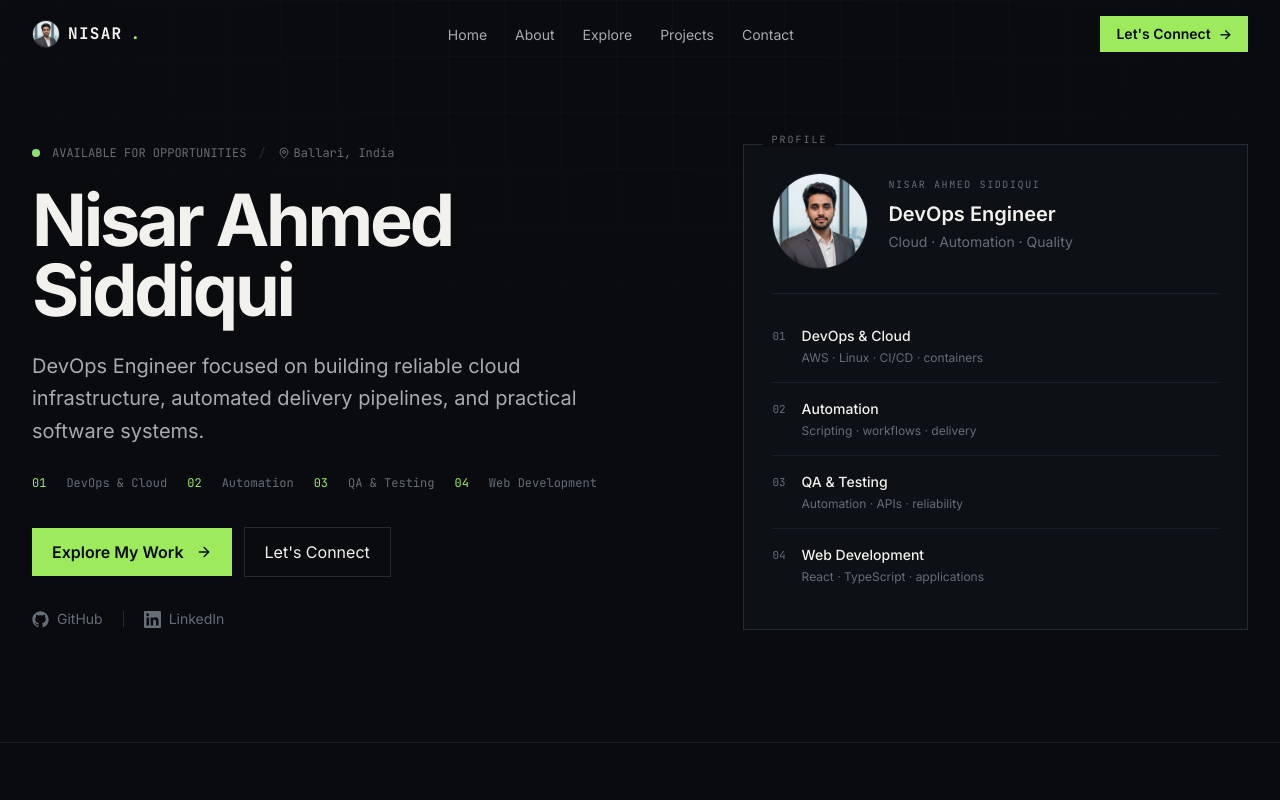
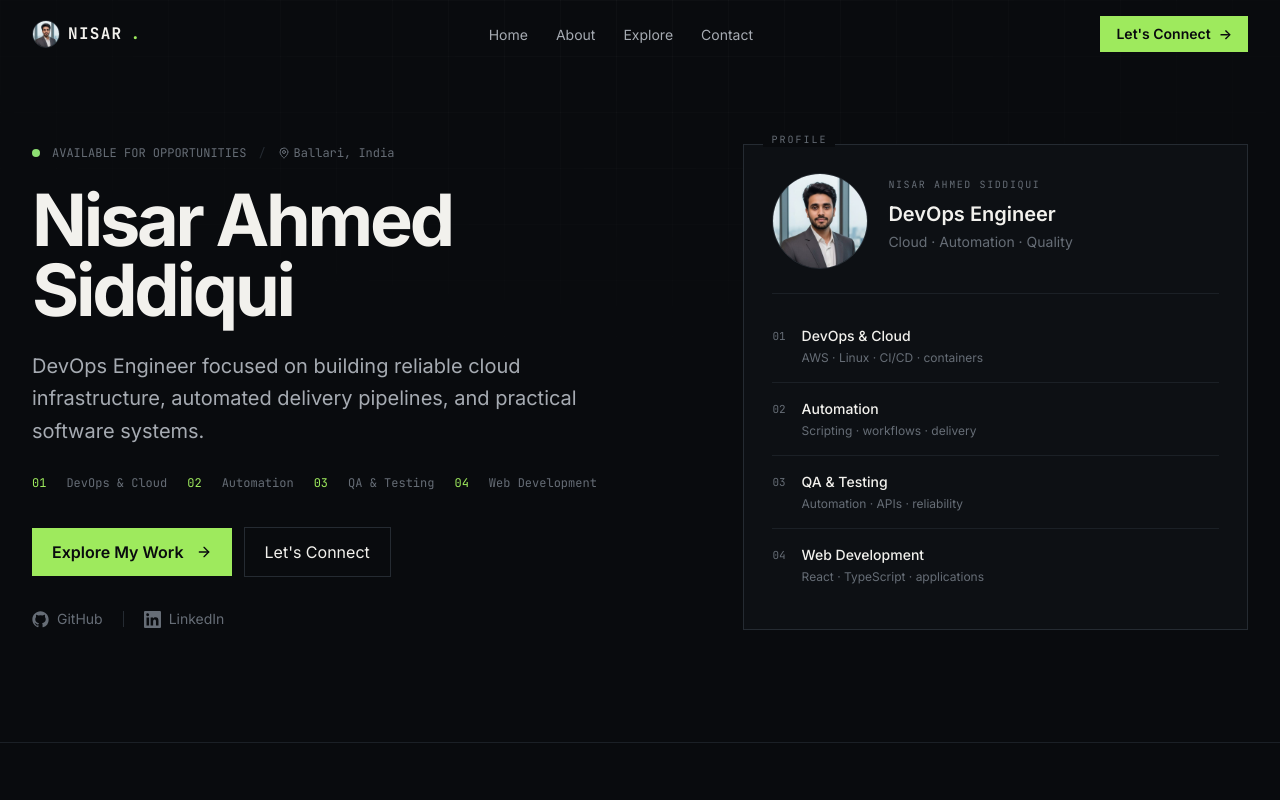
Before and after one commit to Nissar005/Nisar-Ahmed-Portfolio, a React (Vite) app: page / in a window 1280 px wide. Shown: the top 800 px of the page. Built offline with nearby package versions, Linux system fonts and the light colour scheme.

Commit message:
Remove Projects link from navigation

```diff
--- a/src/data/nav.ts
+++ b/src/data/nav.ts
@@ -7,6 +7,5 @@ export const navLinks: NavLink[] = [
   { label: "Home", href: "/" },
   { label: "About", href: "/#about" },
   { label: "Explore", href: "/#explore" },
-  { label: "Projects", href: "/#projects" },
   { label: "Contact", href: "/#contact" },
 ];
```
